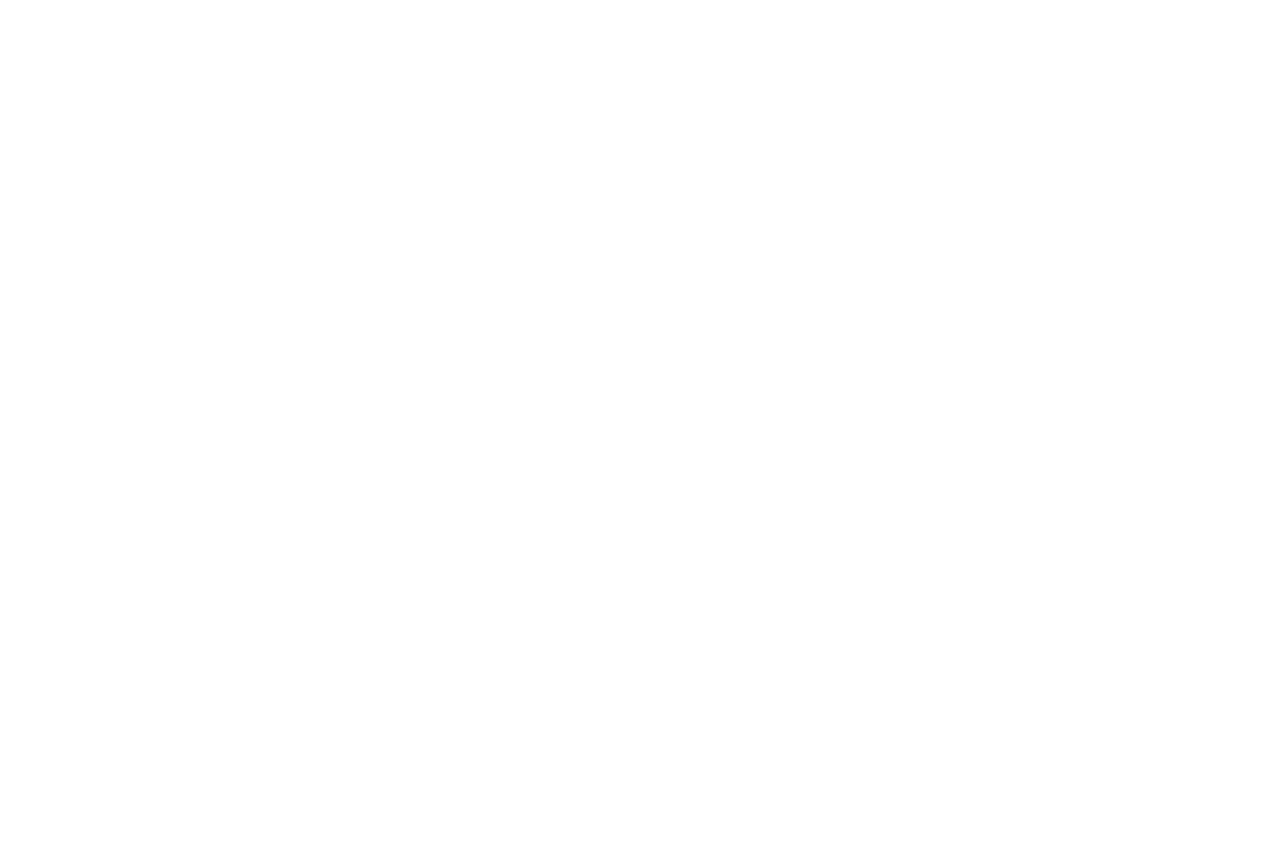
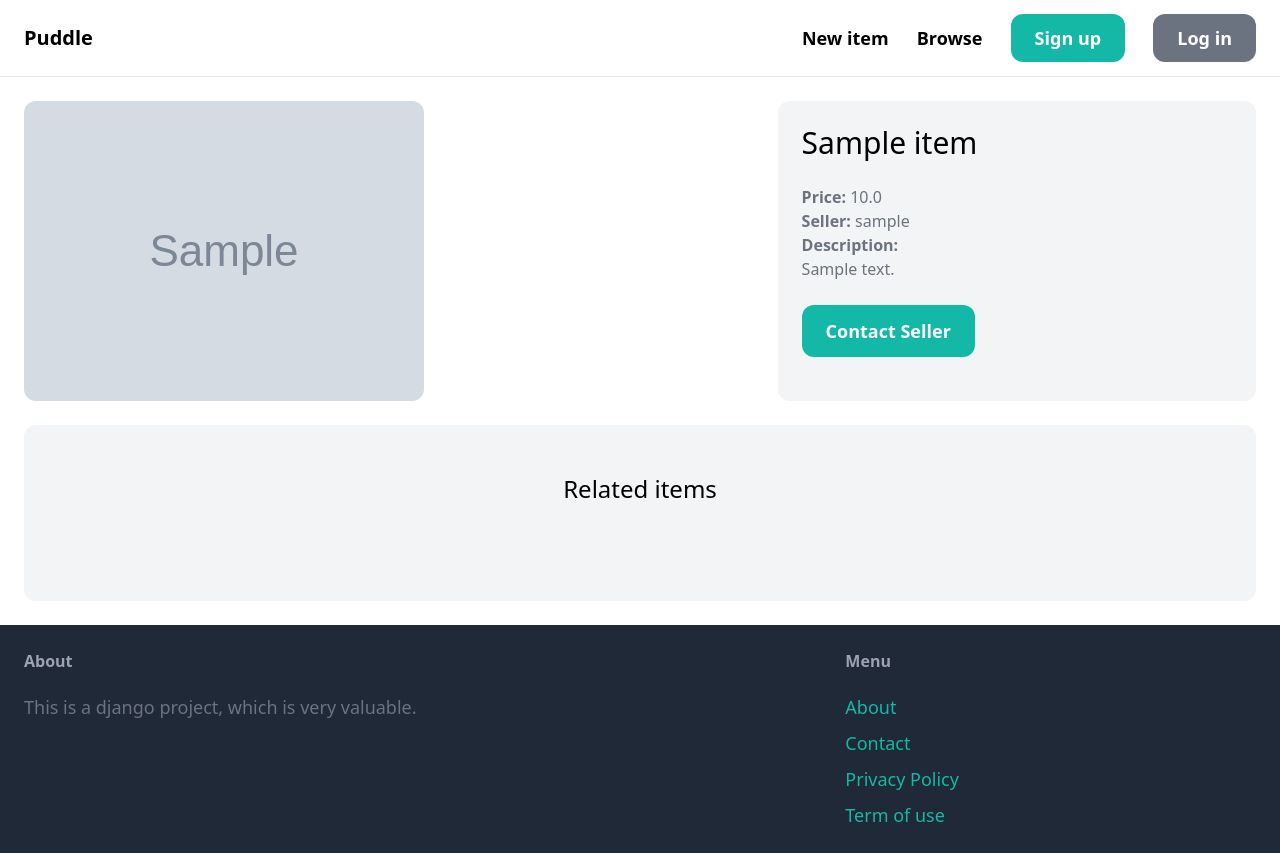
Before and after one commit to seansuen90/django-puddle, a Django app: page /items/1/ in a window 1280 px wide. Before the commit the page is empty. Before the commit the page ends 800 px from the top, so only its background shows below. Run offline with Django 5.2, Linux system fonts and the light colour scheme; tables that the repository leaves empty hold one stand-in row (values such as "Sample post"); grey boxes marked "Sample" are stand-in pictures; some libraries are stand-ins or nearby versions.

Commit message:
about to impl signup etc

```diff
--- a/core/templates/core/index.html
+++ b/core/templates/core/index.html
@@ -8,7 +8,7 @@
         <div class="grid grid-cols-3 gap-3">
         {% for item in items %}
             <div>
-                <a href="#">
+                <a href="{% url 'item:detail' item.pk %}">
                     <div>
                         <img src="{{ item.image.url }}" class="rounded-t-xl">
                     </div>
--- a/item/templates/item/detail.html
+++ b/item/templates/item/detail.html
@@ -0,0 +1,42 @@
+{% extends 'core/base.html' %}
+
+{% block title %}{{ item.name }}{% endblock %}
+
+{% block content %}
+    <div class="grid grid-cols-5 gap-6">
+        <div class="col-span-3">
+            <img src="{{ item.image.url }}" class="rounded-xl">
+        </div>
+
+        <div class="col-span-2 p-6 bg-gray-100 rounded-xl">
+            <h1 class="mb-6 text-3xl">{{ item.name }}</h1>
+            <p class="text-gray-500"><strong>Price: </strong>{{ item.price }}</p>
+            <p class="text-gray-500"><strong>Seller: </strong>{{ item.created_by }}</p>
+            {% if item.description %}
+                <p class="text-gray-500">
+                    <strong>Description:</strong><br>
+                    {{ item.description }}
+                </p>
+            {% endif %}
+            <a href="#" class="inline-block mt-6 px-6 py-3 text-lg font-semibold bg-teal-500 text-white rounded-xl hover:bg-teal-700">Contact Seller</a>
+        </div>
+    </div>
+    <div class="mt-6 px-6 py-12 bg-gray-100 rounded-xl">
+        <h2 class="mb-12 text-2xl text-center">Related items</h2>
+        <div class="grid grid-cols-3 gap-3">
+        {% for item in related_items %}
+            <div>
+                <a href="{% url 'item:detail' item.pk %}">
+                    <div>
+                        <img src="{{ item.image.url }}" class="rounded-t-xl">
+                    </div>
+                    <div class="p-6 bg-white rounded-b-xl">
+                        <h2 class="text-2xl">{{ item.name }}</h2>
+                        <p class="text-gray-500">Price: {{ item.price }}</p>
+                    </div>
+                </a>
+            </div>
+        {% endfor %}
+        </div>
+    </div>
+{% endblock %}
--- a/item/views.py
+++ b/item/views.py
@@ -5,6 +5,9 @@ from .models import Item
 
 def detail(request, pk):
     item = get_object_or_404(Item, pk=pk)
+    related_items = Item.objects.filter(category=item.category, is_sold=False).exclude(pk=pk)[0:3]
     return render(request, 'item/detail.html', {
-        'item': item
+        'item': item,
+        'related_items': related_items
+
     })
```
Also changed, not shown: media/item_images/51jVwNqOmYL._AC_SL1080_.jpg (added), media/item_images/71CuLqgZReL._AC_SX679_.jpg (added), media/item_images/shoe.jpg.jpg (added).
